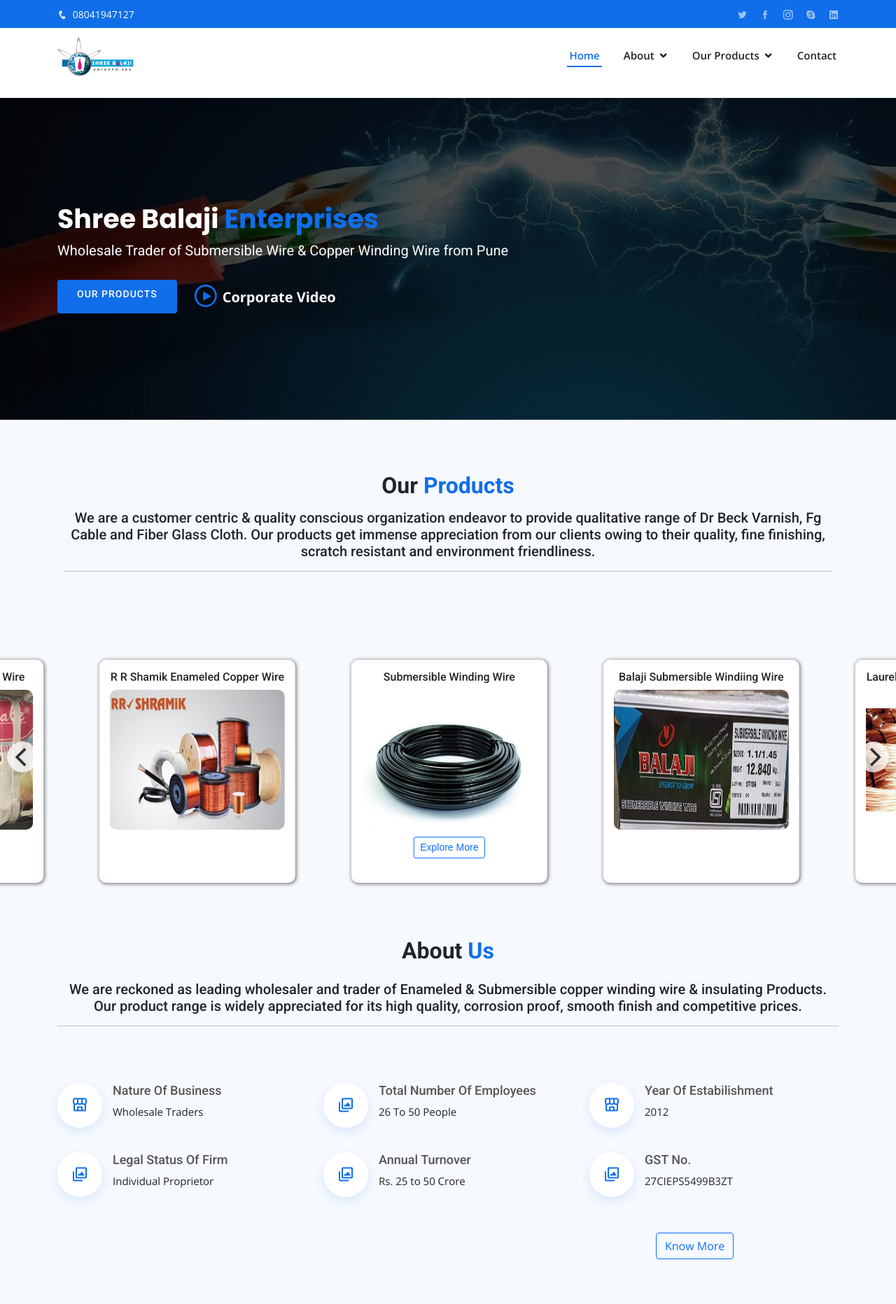
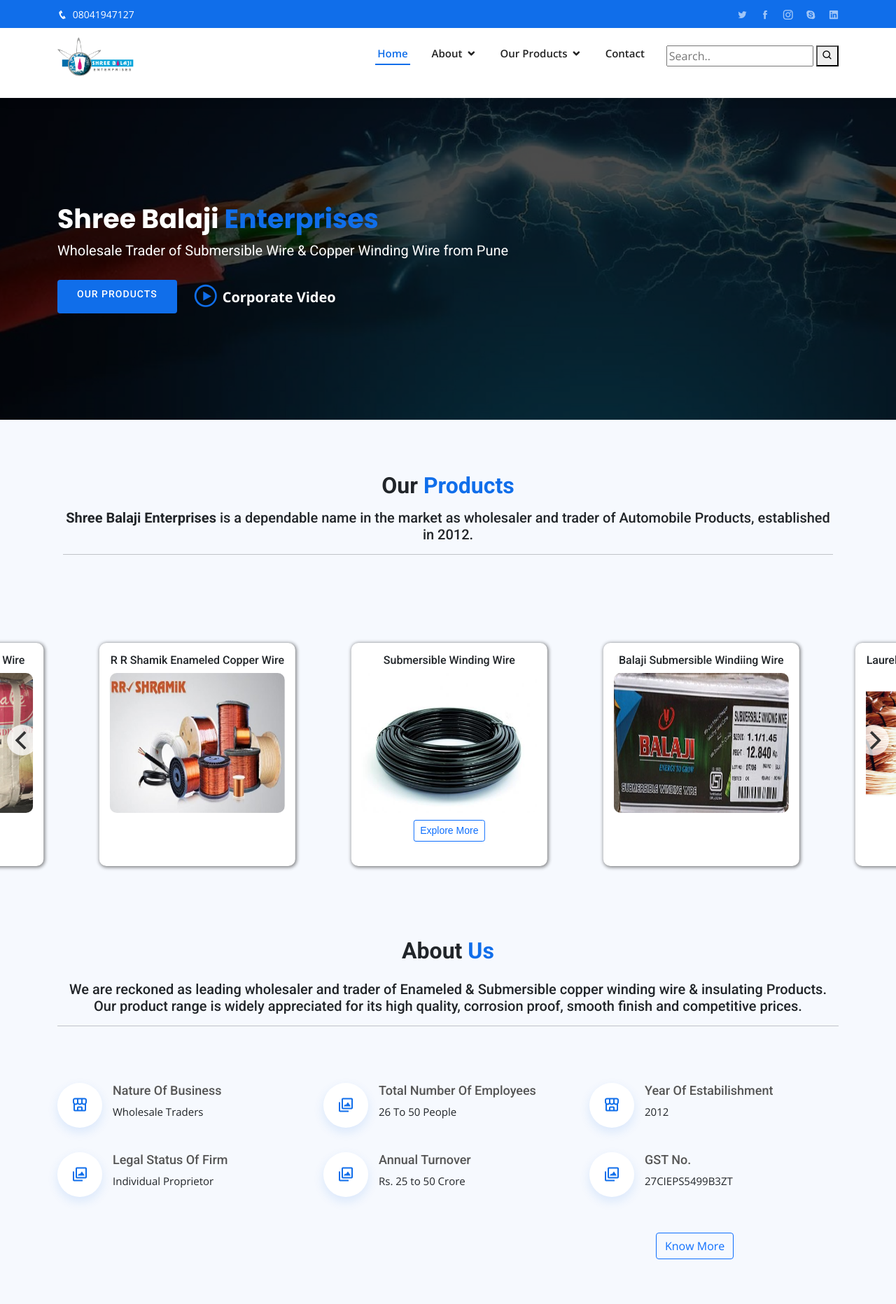
Before and after one commit to Saurabh114/ShreeBalajiEnterprises, a PHP site: page / in a window 1280 px wide. Shown: the top 1864 px of the page at 70% size. Run offline with PHP 8.4, Linux system fonts and the light colour scheme; some libraries are stand-ins or nearby versions.

Commit message:
some changes and searxh bar

```diff
--- a/assets/css/carousel.css
+++ b/assets/css/carousel.css
@@ -118,4 +118,31 @@
         width: 150px;
         height: 150px;
     }
+    #carousel {
+      height: 800px;
+    }
 }
+
+
+#search-container button:hover {
+  background: #ccc;
+}
+
+@media screen and (max-width: 600px) {
+  #search-container {
+    padding-left: 20px;
+  }
+}
+  #search-container button {
+    float: none;
+    text-align: left;
+    margin: 0;
+  }
+
+  @media screen and (max-width:600px) {
+    #search-container button {
+      float: none;
+      text-align: left;
+
+    }
+  }
--- a/includes/header.php
+++ b/includes/header.php
@@ -94,6 +94,12 @@
             <li><a href="#">For Best Deals</a></li>
           </ul> -->
         </li>
+          <li>
+            <form id="search-container" action="#">
+              <input type="text" placeholder="Search.." name="search">
+              <button type="submit"><i class="bx bx-search"></i></button>
+            </form>
+          </li>
       </ul>
     </nav>
     <!-- .nav-menu -->
--- a/index.php
+++ b/index.php
@@ -57,20 +57,18 @@
 
   <main id="main">
 
-    <section id="carousel" class="carousel-wrapper">
+    <section id="carousel" class="carousel">
+      <div class="section-title" style="padding-left: 90px;padding-right: 90px;">
+    <h3 style="padding-bottom:15px;">Our <span>Products</span></h3>
+    <h5 > <b>Shree Balaji Enterprises </b>is a dependable name in the market as wholesaler and trader of Automobile Products, established in 2012. </h5>
+      <hr>
+    </div>
       <div class="carousel-wrapper">
-          <div class="section-title" style="padding-left: 90px;padding-right: 90px;">
-        <h3 style="padding-bottom:15px;">Our <span>Products</span></h3>
-        <h5 >We are a customer centric & quality conscious organization endeavor to provide qualitative range of Dr Beck Varnish,
-          Fg Cable and Fiber Glass Cloth. Our products get immense appreciation from our clients owing to their quality,
-          fine finishing, scratch resistant and environment friendliness.</h5>
-          <hr>
-        </div>
         <div class="carousel" data-flickity='{ "autoPlay": true }' data-aos="zoom-in" data-aos-delay="100">
           <div class="carousel-cell active">
             <h6>Vagale Submersible Wire</h6>
             <img src="assets/images/34.jpg" alt="">
-            <span class="more"><a class="btn btn-outline-primary btn-sm" href="products.php#vagaleSub" role="button">Explore More</a></span>
+            <span class="more"><a class="btn btn-outline-primary btn-sm" href="products.php#vagalesub" role="button">Explore More</a></span>
           </div>
           <div class="carousel-cell" data-aos="zoom-in" data-aos-delay="100">
             <h6>R R Shamik Enameled Copper Wire</h6>
@@ -105,7 +103,6 @@
         </div>
       </div>
     </section>
-
 
 
     <!-- ======= Featured Services Section ======= -->
```
Also changed, not shown: assets/images/download.png (added).
